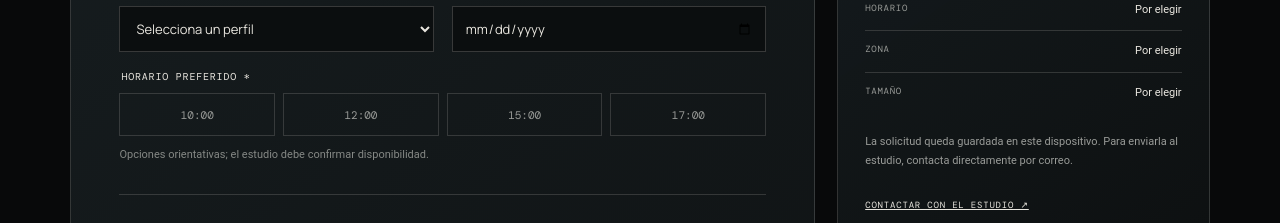
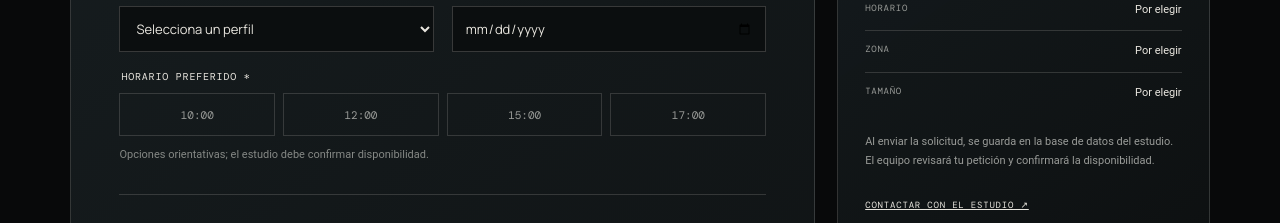
Before and after one commit to marzolamoises461-cmyk/INKTATTO, a Nuxt app: page /booking in a window 1280 px wide. Shown: the part 920-1143 px from the top of the page. Built offline with nearby package versions, Linux system fonts and the light colour scheme; a web font is replaced by a local one.

Commit message:
fix(frontend): clarify booking database submission

```diff
--- a/app/pages/booking.vue
+++ b/app/pages/booking.vue
@@ -97,7 +97,7 @@
             <div><dt>Zona</dt><dd>{{ form.bodyArea || 'Por elegir' }}</dd></div>
             <div><dt>Tamaño</dt><dd>{{ form.size || 'Por elegir' }}</dd></div>
           </dl>
-          <p class="booking-summary__note">La solicitud queda guardada en este dispositivo. Para enviarla al estudio, contacta directamente por correo.</p>
+          <p class="booking-summary__note">Al enviar la solicitud, se guarda en la base de datos del estudio. El equipo revisará tu petición y confirmará la disponibilidad.</p>
           <NuxtLink class="booking-contact-link" to="/contact">Contactar con el estudio ↗</NuxtLink>
         </aside>
       </div>
```
